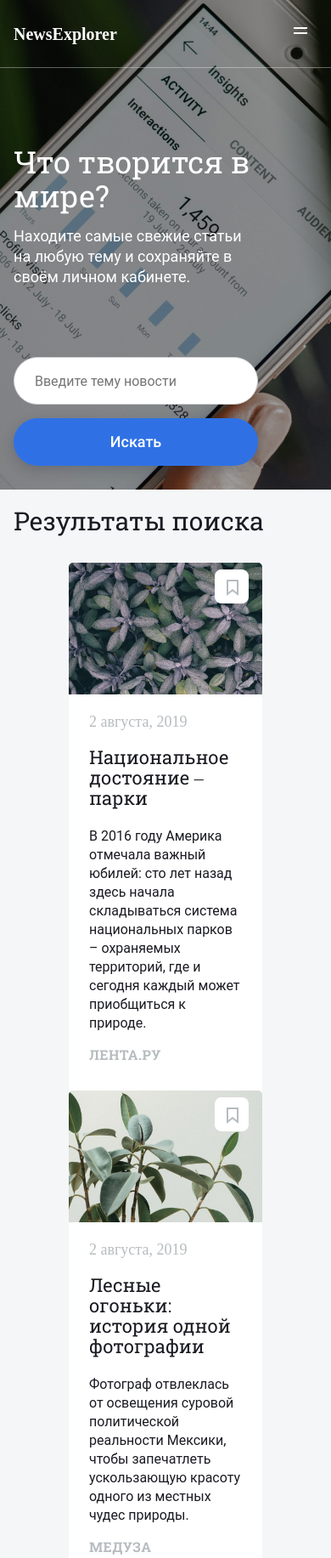
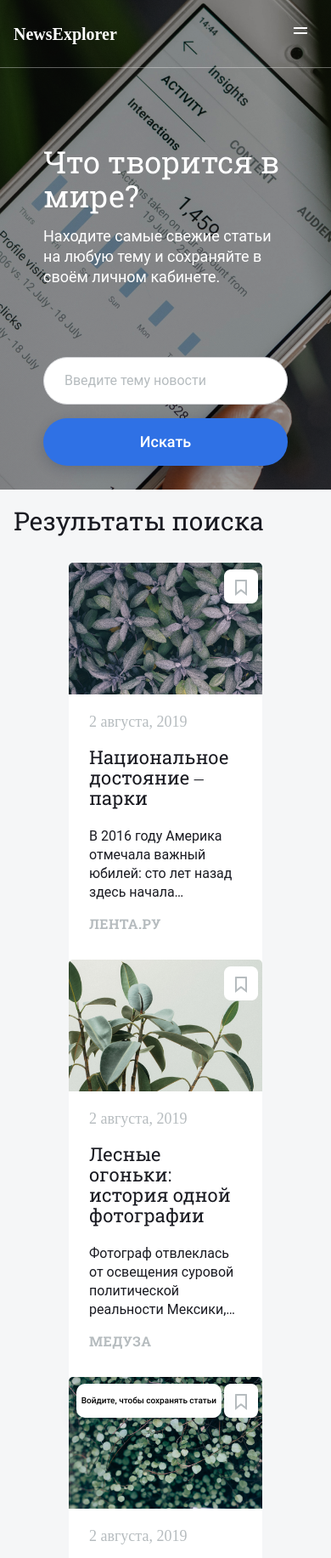
Before and after one commit to MarussiaZhiganova/news-explorer-frontend, a website built with webpack: page src/index.html in a window 390 px wide. Shown: the top 1833 px of the page at 85% size. Built offline with nearby package versions, Linux system fonts and the light colour scheme.

Commit message:
changed files

```diff
--- a/blocks/cards/__plase-button/cards__plase-button.css
+++ b/blocks/cards/__plase-button/cards__plase-button.css
@@ -17,9 +17,15 @@ border-radius: 10px;
 cursor: pointer;
 border: none;
 }
+@media screen and (min-width: 769px) and (max-width: 1380px){
+  .cards__plase-button {
+    top: 24px;
+    right: 46px;
+  }
+}
 @media screen and (max-width:768px) {
   .cards__plase-button {
     top: 8px;
-    right: 60px;
+    right: 48px;
   }
 }
--- a/blocks/cards/__plase-content/cards__plase-content.css
+++ b/blocks/cards/__plase-content/cards__plase-content.css
@@ -1,3 +1,3 @@
 .cards__plase-content {
   padding: 20px 24px 24px 24px;
-  }
+}
--- a/blocks/cards/__plase-icon/cards__plase-icon.css
+++ b/blocks/cards/__plase-icon/cards__plase-icon.css
@@ -3,12 +3,23 @@
   top: 35px;
   right: 37px;
   }
+.cards__plase-icon:hover {
+  background-color: #2F71E5;
+}
 .cards__plase-icon_delet {
   right: 34px;
 }
+
+@media screen and (min-width: 769px) and (max-width: 1380px){
+  .cards__plase-icon {
+    top: 34px;
+    right: 18px;
+  }
+}
+
 @media screen and (max-width:768px) {
   .cards__plase-icon {
     top: 20px;
-    right: 28px;
+    right: 18px;
   }
 }
--- a/blocks/cards/__plase-image/cards__plase-image.css
+++ b/blocks/cards/__plase-image/cards__plase-image.css
@@ -1,3 +1,21 @@
 .cards__plase-image {
  border-radius: 5px 5px 0px 0px;
 }
+@media screen and (max-width: 1380px) {
+  .cards__plase-image {
+    object-fit: cover;
+    max-width: 100%;
+  }
+}
+@media screen and (max-width: 768px) {
+  .cards__plase-image {
+    object-fit: cover;
+    max-width: 100%;
+  }
+}
+@media screen and (min-width: 320px) and (max-width: 730px) {
+  .cards__plase-image {
+    object-fit: cover;
+    max-width: 100%;
+  }
+}
--- a/blocks/cards/__plase-message/cards__plase-message.css
+++ b/blocks/cards/__plase-message/cards__plase-message.css
@@ -20,6 +20,14 @@
   color: #000000;
   border-radius: 10px;
 }
+
+@media screen and (min-width: 767px) and (max-width: 1380px) {
+ .cards__plase-message {
+    top: 24px;
+    right: 60px;
+ }
+}
+
 @media screen and (max-width:768px) {
   .cards__plase-message {
     top: 8px;
--- a/blocks/cards/__plase-rectangle/cards__plase-rectangle.css
+++ b/blocks/cards/__plase-rectangle/cards__plase-rectangle.css
@@ -5,9 +5,15 @@
   top: 24px;
   right: 24px;
   }
+  @media screen and (min-width: 769px) and (max-width: 1380px){
+    .cards__plase-rectangle {
+      top: 24px;
+      right: 5px;
+    }
+  }
   @media screen and (max-width:768px) {
     .cards__plase-rectangle {
       top: 8px;
-      right: 16px;
+      right: 5px;
     }
   }
--- a/blocks/cards/__plase-subtitle/cards__plase-subtitle.css
+++ b/blocks/cards/__plase-subtitle/cards__plase-subtitle.css
@@ -5,4 +5,21 @@
   font-size: 16px;
   line-height: 22px;
   color: #1A1B22;
+
+  display: -webkit-box;
+  -webkit-line-clamp: 5;
+  -webkit-box-orient: vertical;
+  overflow: hidden;
 }
+
+@media screen and (max-width: 900px) {
+  .cards__plase-subtitle {
+     -webkit-line-clamp: 5;
+  }
+}
+
+@media screen and (max-width: 830px) {
+  .cards__plase-subtitle {
+      -webkit-line-clamp: 4;
+  }
+}
--- a/blocks/cards/__plase-title/cards__plase-title.css
+++ b/blocks/cards/__plase-title/cards__plase-title.css
@@ -7,6 +7,12 @@
   color: #1A1B22;
   margin-top: 0px;
 }
+@media screen and (min-width: 769px) and (max-width: 1380px){
+  .cards__plase-title {
+    font-size: 22px;
+    line-height: 24px;
+  }
+}
 @media screen and (max-width:768px) {
   .cards__plase-title {
     font-size: 22px;
--- a/blocks/cards/cards.css
+++ b/blocks/cards/cards.css
@@ -30,7 +30,6 @@
 
 @media screen and (min-width: 769px) and (max-width: 1380px){
   .cards {
-      max-width: 1380px;
       padding: 32px 40px 40px 24px;
   }
 }
--- a/blocks/footer/__author/footer__author.css
+++ b/blocks/footer/__author/footer__author.css
@@ -12,5 +12,6 @@
     display: flex;
     order: 3;
     padding-left: 0;
+    min-width: 288px;
   }
 }
--- a/blocks/header/__page/header__page.css
+++ b/blocks/header/__page/header__page.css
@@ -11,8 +11,23 @@
 .header__page_black {
   color: #1A1B22;
 }
+
+@media screen and (min-width:767px) and (max-width:857px) {
+  .header__page_black {
+    margin-left: -135px  ;
+  }
+}
+@media screen and (min-width:731px) and (max-width:766px) {
+  .header__page_black {
+    margin-left: -135px  ;
+  }
+}
+
 @media screen and (max-width:768px) {
   .header__page {
+    font-size: 16px;
+  }
+  .header__page_black {
     font-size: 16px;
   }
 }
--- a/blocks/root/root.css
+++ b/blocks/root/root.css
@@ -2,10 +2,15 @@
   background-image: url(../../images/georgia-de-lotz--UsJoNxLaNo-unsplash.png);
   max-width: 1440px;
   min-height: 100vh;
-  font-family: 'Inter';
+  width: 100%;
+  font-family: 'Inter', Roboto, 'Roboto Slab', 'Source Sans Pro', -apple-system, BlinkMacSystemFont, 'Segoe UI', 'Helvetica Neue', Arial, sans-serif;
+  -ms-text-size-adjust: 100%;
+  -webkit-text-size-adjust: 100%;
+  -moz-osx-font-smoothing: grayscale;
   -webkit-font-smoothing: antialiased;
-  -moz-osx-font-smoothing: grayscale;
-  margin: auto;
+  text-rendering: optimizeLegibility;
+  margin:0 auto;
+  padding: 0;
   background-repeat: no-repeat;
   background-position: top center;
 }
--- a/blocks/search/__button/search__button.css
+++ b/blocks/search/__button/search__button.css
@@ -23,12 +23,24 @@
       height: 56px;
     }
   }
-@media screen and (min-width: 320px) and (max-width: 730px) {
+
+  @media screen and (max-width:500px) {
+    .search__button {
+        position: relative;
+        height: 56px;
+        width: 288px;
+        margin: 16px 16px;
+        margin-bottom: 0;
+    }
+}
+
+@media screen and (max-width: 320px) {
   .search__button {
     position: relative;
         height: 56px;
         width: 288px;
         margin-top: 16px;
         margin-left: 16px;
+        margin-bottom: 0;
   }
 }
--- a/blocks/search/__input/search__input.css
+++ b/blocks/search/__input/search__input.css
@@ -11,18 +11,44 @@
   font-weight: normal;
   font-size: 16px;
   line-height: 22px;
-  color: #B6BCBF;
   padding-left: 24px;
   outline: none;
   margin: 0px;
-  }
-  @media screen and (max-width:768px) {
+}
+
+.search__input::-webkit-input-placeholder {  /* Chrome/Opera/Safari */
+  color: #B6BCBF;
+}
+.search__input::-moz-placeholder { /* Firefox 19+ */
+  color: #b6bcbf;
+}
+.search__input:-ms-input-placeholder { /* IE 10+ */
+  color: #b6bcbf;
+}
+.search__input:-moz-placeholder { /* Firefox 18- */
+  color: #b6bcbf;
+}
+
+@media screen and (max-width:768px) {
     .search__input {
       width: 448px;
       min-height: 56px;
     }
  }
- @media screen and (min-width: 320px) and (max-width: 730px) {
+
+ @media screen and (max-width:500px) {
+  .search__input {
+      display: flex;
+      flex-direction: column;
+      justify-content: center;
+      /* padding: 17px; */
+      margin: 0 auto;
+      width: 288px;
+      margin-left: 16px;
+  }
+}
+
+ @media screen and (max-width: 320px) {
   .search__input {
         height: 56px;
         width: 288px;
--- a/src/index.html
+++ b/src/index.html
@@ -36,7 +36,7 @@
       <h1 class="search__title">Что творится в мире?</h1>
       <p class="search__subtitle">Находите самые свежие статьи на любую тему и сохраняйте в своём личном кабинете.</p>
       <form class="search__field" name="search">
-      <input class="search__input" type="text" name="search" placeholder="Введите тему новости">
+      <input required class="search__input" type="text" name="searchinput" placeholder="Введите тему новости">
       <button class="search__button" type="button">Искать</button>
       </form>
       </div>
@@ -47,8 +47,8 @@
     <div class="cards__container">
       <div class="cards__plase">
       <img class="cards__plase-image" alt="flowers" src="../images/image_08.png">
-      <img class="cards__plase-rectangle" alt="rectangle" src="../images/Rectangle 6.png">
-      <img class="cards__plase-icon" alt="rectangle" src="../images/Rectangle 8.png">
+      <img class="cards__plase-rectangle" alt="rectangle" src="../images/Rectangle6.png">
+      <img class="cards__plase-icon" alt="rectangle" src="../images/Rectangle8.png">
       <div class="cards__plase-content">
       <p class="cards__plase-date">2 августа, 2019</p>
       <h3 class="cards__plase-title">Национальное достояние – парки</h3>
@@ -59,8 +59,8 @@
       </div>
       <div class="cards__plase">
         <img class="cards__plase-image" alt="flowers" src="../images/image_04.png">
-        <img class="cards__plase-rectangle" alt="rectangle" src="../images/Rectangle 6.png">
-        <img class="cards__plase-icon" alt="rectangle" src="../images/Rectangle 8.png">
+        <img class="cards__plase-rectangle" alt="rectangle" src="../images/Rectangle6.png">
+        <img class="cards__plase-icon" alt="rectangle" src="../images/Rectangle8.png">
         <div class="cards__plase-content">
         <p class="cards__plase-date">2 августа, 2019</p>
         <h3 class="cards__plase-title">Лесные огоньки: история одной фотографии</h3>
@@ -71,8 +71,8 @@
       </div>
       <div class="cards__plase">
         <img class="cards__plase-image" alt="flowers" src="../images/image_07.png">
-        <img class="cards__plase-rectangle" alt="rectangle" src="../images/Rectangle 6.png">
-        <img class="cards__plase-icon" alt="rectangle" src="../images/Rectangle 8.png">
+        <img class="cards__plase-rectangle" alt="rectangle" src="../images/Rectangle6.png">
+        <img class="cards__plase-icon" alt="rectangle" src="../images/Rectangle8.png">
         <button type="submit" class="cards__plase-button">Войдите, чтобы сохранять статьи</button>
         <div class="cards__plase-content">
         <p class="cards__plase-date">2 августа, 2019</p>
@@ -162,7 +162,7 @@
        </div>
        <div>
       <div class="popup__name">Имя</div>
-      <input required minlength="2" maxlength="30" type="name" name="name" class="popup__input popup__input_type_name" placeholder="Введите своё имя">
+      <input required minlength="2" maxlength="30" type="text" name="name" class="popup__input popup__input_type_name" placeholder="Введите своё имя">
       <p  class="error-message"></p>
       <button type="submit" class="button popup__button_disabled popup__button">Зарегистрироваться</button>
       </div>
@@ -183,7 +183,7 @@
   </div>
 
 </div>
-  <script src="<%= htmlWebpackPlugin.files.js %>"></script>
+  <script src="htmlWebpackPlugin.files.js"></script>
 </body>
 
 </html>
```
Also changed, not shown: src/articles.html (+6 -5 lines), blocks/search/__field/search__field.css (line endings or trailing spaces), images/Rectangle6.png (renamed from images/Rectangle 6.png), images/Rectangle8.png (renamed from images/Rectangle 8.png), src/css/style.css (line endings or trailing spaces).
